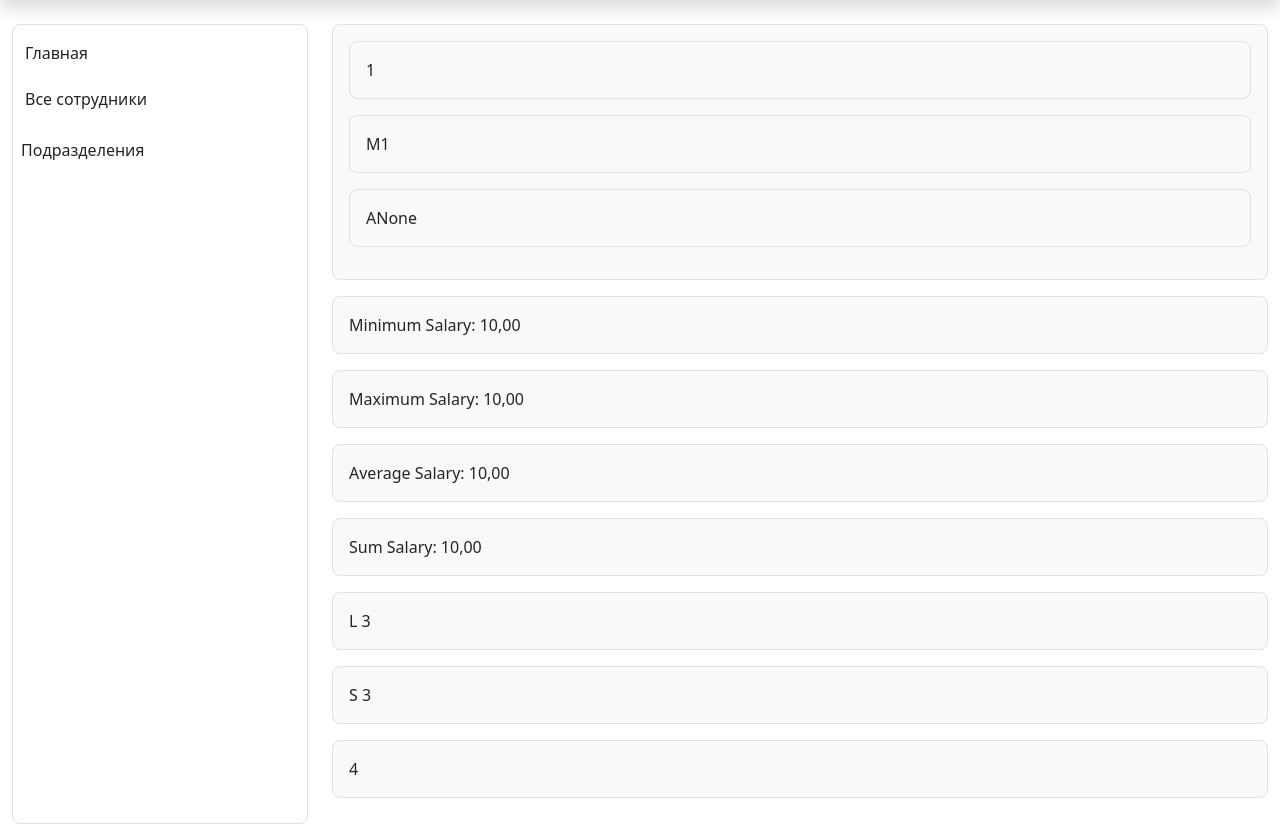
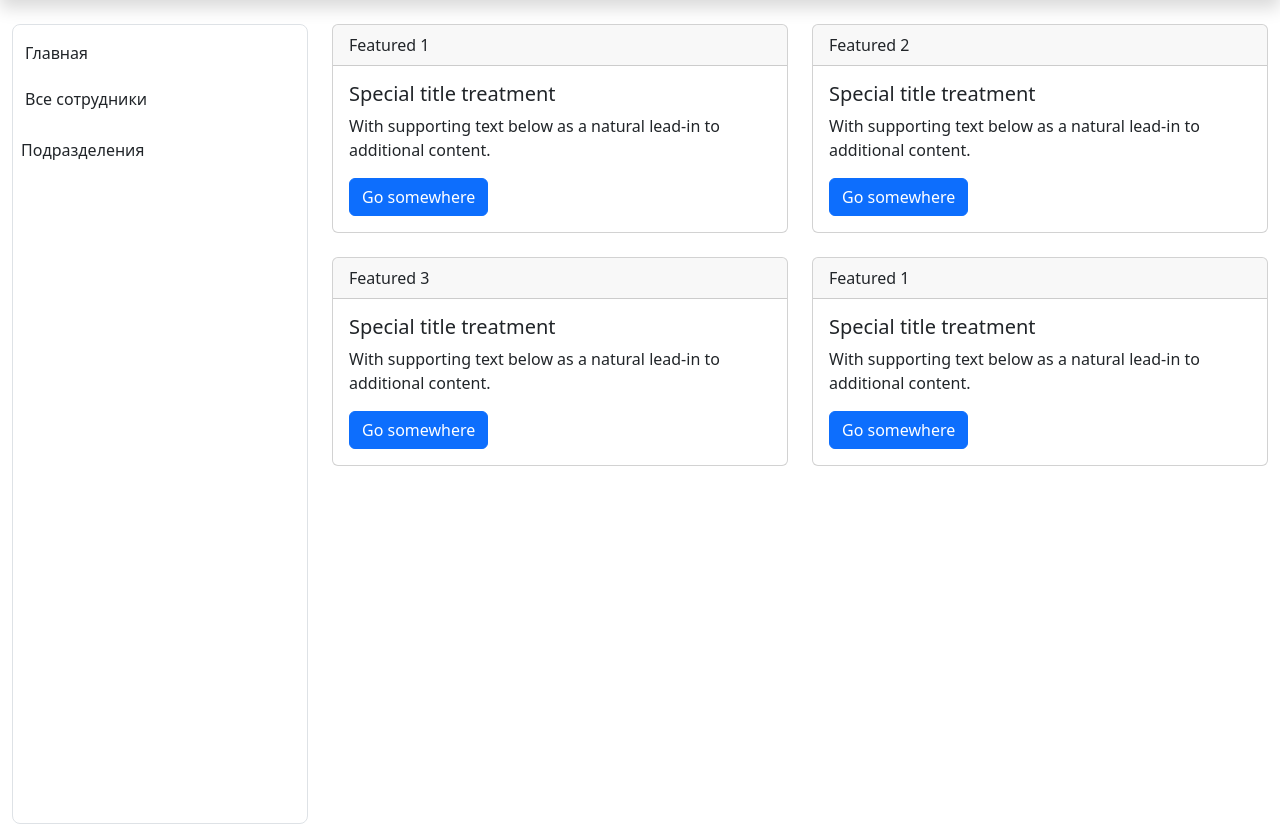
Before and after one commit to Kvezac/silver-robot, a Django app: page /list-employee/ in a window 1280 px wide. Shown: the part 71-911 px from the top of the page. Run offline with Django 4.2, Linux system fonts and the light colour scheme; tables that the repository leaves empty hold one stand-in row (values such as "Sample post").

Commit message:
modified:   templates/company/list_employee.html

```diff
--- a/templates/company/list_employee.html
+++ b/templates/company/list_employee.html
@@ -10,23 +10,86 @@
         <div class="row flex-grow-sm-1 flex-grow-0">
             {% include 'block/navbar.html' %}
             <main class="col overflow-auto h-100">
-                <div><div class="bg-light mb-3 border rounded-3 p-3">
-                <div class="bg-light mb-3 border rounded-3 p-3">{{ levels }}</div>
-                <div class="bg-light mb-3 border rounded-3 p-3">M{{ managers }}</div>
-                <div class="bg-light mb-3 border rounded-3 p-3">A{{ avg_subordinates }}</div></div>
-
-                <div><div class="bg-light mb-3 border rounded-3 p-3">Minimum Salary: {{ stats.min_salary|floatformat:2 }}</div>
-                <div class="bg-light mb-3 border rounded-3 p-3">Maximum Salary: {{ stats.max_salary|floatformat:2 }}</div>
-                <div class="bg-light mb-3 border rounded-3 p-3">Average Salary: {{ stats.avg_salary|floatformat:2 }}</div>
-                <div class="bg-light mb-3 border rounded-3 p-3">Sum Salary: {{ stats.sum_salary|floatformat:2 }}</div></div>
-
-                <div><div class="bg-light mb-3 border rounded-3 p-3">L {{ longest_employment.age }}</div>
-                <div class="bg-light mb-3 border rounded-3 p-3">S {{ shortest_employment.age }}</div></div>
-
-                    <div><div class="bg-light mb-3 border rounded-3 p-3">4</div></div>
-
-
-
+                {#                <div class="d-flex justify-content-lg-between">#}
+                {#                    <div class="bg-light mb-3 border rounded-3 p-3">#}
+                {#                        <div class="bg-light mb-3 border rounded-3 p-3">{{ levels }}</div>#}
+                {#                        <div class="bg-light mb-3 border rounded-3 p-3">M{{ managers }}</div>#}
+                {#                        <div class="bg-light mb-3 border rounded-3 p-3">A{{ avg_subordinates }}</div>#}
+                {#                    </div>#}
+                {#                    <div  class="bg-light mb-3 border rounded-3 p-3">#}
+                {#                        <div class="bg-light mb-3 border rounded-3 p-3">Minimum#}
+                {#                            Salary: {{ stats.min_salary|floatformat:2 }}</div>#}
+                {#                        <div class="bg-light mb-3 border rounded-3 p-3">Maximum#}
+                {#                            Salary: {{ stats.max_salary|floatformat:2 }}</div>#}
+                {#                        <div class="bg-light mb-3 border rounded-3 p-3">Average#}
+                {#                            Salary: {{ stats.avg_salary|floatformat:2 }}</div>#}
+                {#                        <div class="bg-light mb-3 border rounded-3 p-3">Sum#}
+                {#                            Salary: {{ stats.sum_salary|floatformat:2 }}</div>#}
+                {#                    </div>#}
+                {##}
+                {#                    <div  class="bg-light mb-3 border rounded-3 p-3">#}
+                {#                        <div class="bg-light mb-3 border rounded-3 p-3">L {{ longest_employment.age }}</div>#}
+                {#                        <div class="bg-light mb-3 border rounded-3 p-3">S {{ shortest_employment.age }}</div>#}
+                {#                    </div>#}
+                {##}
+                {#                    <div  class="bg-light mb-3 border rounded-3 p-3">#}
+                {#                        <div class="bg-light mb-3 border rounded-3 p-3">4</div>#}
+                {#                    </div>#}
+                {#                </div>#}
+                <div class="row">
+                    <div class="col-sm-6 mb-4">
+                        <div class="card">
+                            <div class="card-header">
+                                Featured 1
+                            </div>
+                            <div class="card-body">
+                                <h5 class="card-title">Special title treatment</h5>
+                                <p class="card-text">With supporting text below as a natural lead-in to additional
+                                    content.</p>
+                                <a href="#" class="btn btn-primary">Go somewhere</a>
+                            </div>
+                        </div>
+                    </div>
+                    <div class="col-sm-6 mb-4">
+                        <div class="card">
+                            <div class="card-header">
+                                Featured 2
+                            </div>
+                            <div class="card-body">
+                                <h5 class="card-title">Special title treatment</h5>
+                                <p class="card-text">With supporting text below as a natural lead-in to additional
+                                    content.</p>
+                                <a href="#" class="btn btn-primary">Go somewhere</a>
+                            </div>
+                        </div>
+                    </div>
+                    <div class="col-sm-6 mb-4">
+                        <div class="card">
+                            <div class="card-header">
+                                Featured 3
+                            </div>
+                            <div class="card-body">
+                                <h5 class="card-title">Special title treatment</h5>
+                                <p class="card-text">With supporting text below as a natural lead-in to additional
+                                    content.</p>
+                                <a href="#" class="btn btn-primary">Go somewhere</a>
+                            </div>
+                        </div>
+                    </div>
+                    <div class="col-sm-6 mb-3">
+                        <div class="card">
+                            <div class="card-header">
+                                Featured 1
+                            </div>
+                            <div class="card-body">
+                                <h5 class="card-title">Special title treatment</h5>
+                                <p class="card-text">With supporting text below as a natural lead-in to additional
+                                    content.</p>
+                                <a href="#" class="btn btn-primary">Go somewhere</a>
+                            </div>
+                        </div>
+                    </div>
+                </div>
             </main>
         </div>
     </div>
```
